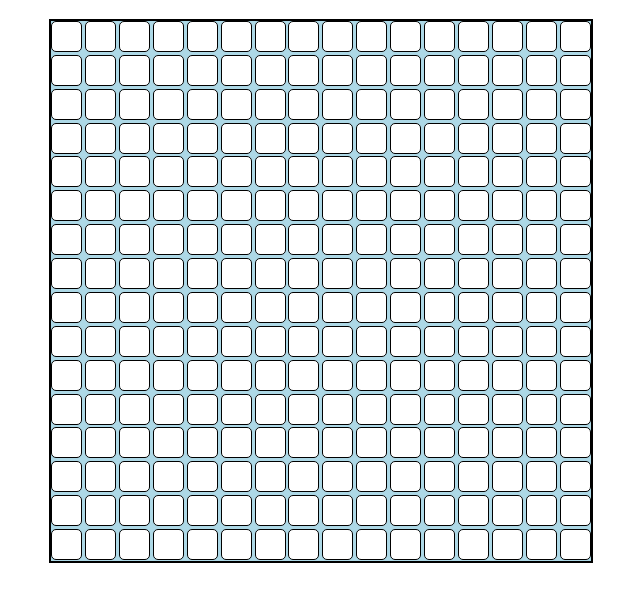
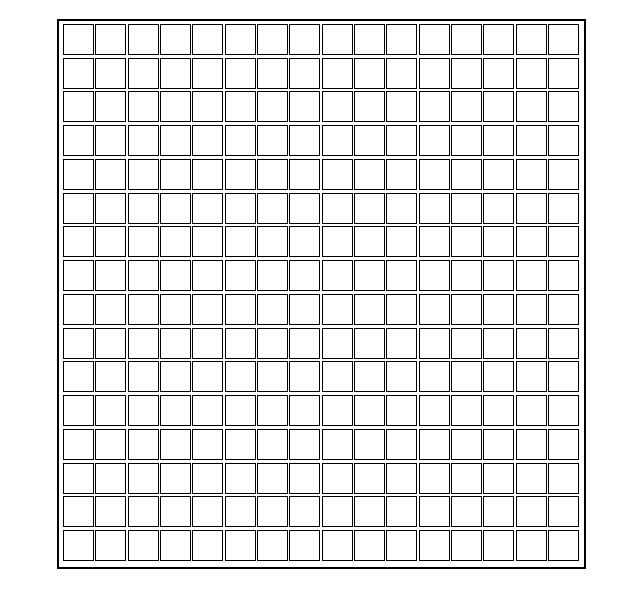
Before and after one commit to 0x-UG/etch-a-sketch, a plain HTML site: page etch-a-sketch.html in a window 1280 px wide. Shown: the part 61-668 px from the top of the page, without its empty margins (319-959 px from the left). Drawn offline with Linux system fonts and the light colour scheme.

Commit message:
made minor changes

```diff
--- a/style.css
+++ b/style.css
@@ -4,21 +4,20 @@ h1 {
 
 #container {
         display: flex;
-        justify-content: space-between;
-        gap: 2px;
+        justify-content: space-evenly;
         flex-wrap: wrap;
         border: 2px solid black;
-        background: lightblue;
+        background: white;
         margin: auto;
-        width: 540px;
+        width: 519px;
         height: 540px;
+        padding: 3px;
 }
 
 .grid-item {
         height: 25px;
         width: 25px;
         border: 1px solid black;
-        border-radius: 5px;
         background: white;
         padding: 2px;
 }
```
Also changed, not shown: script.js (+0 -9 lines).
